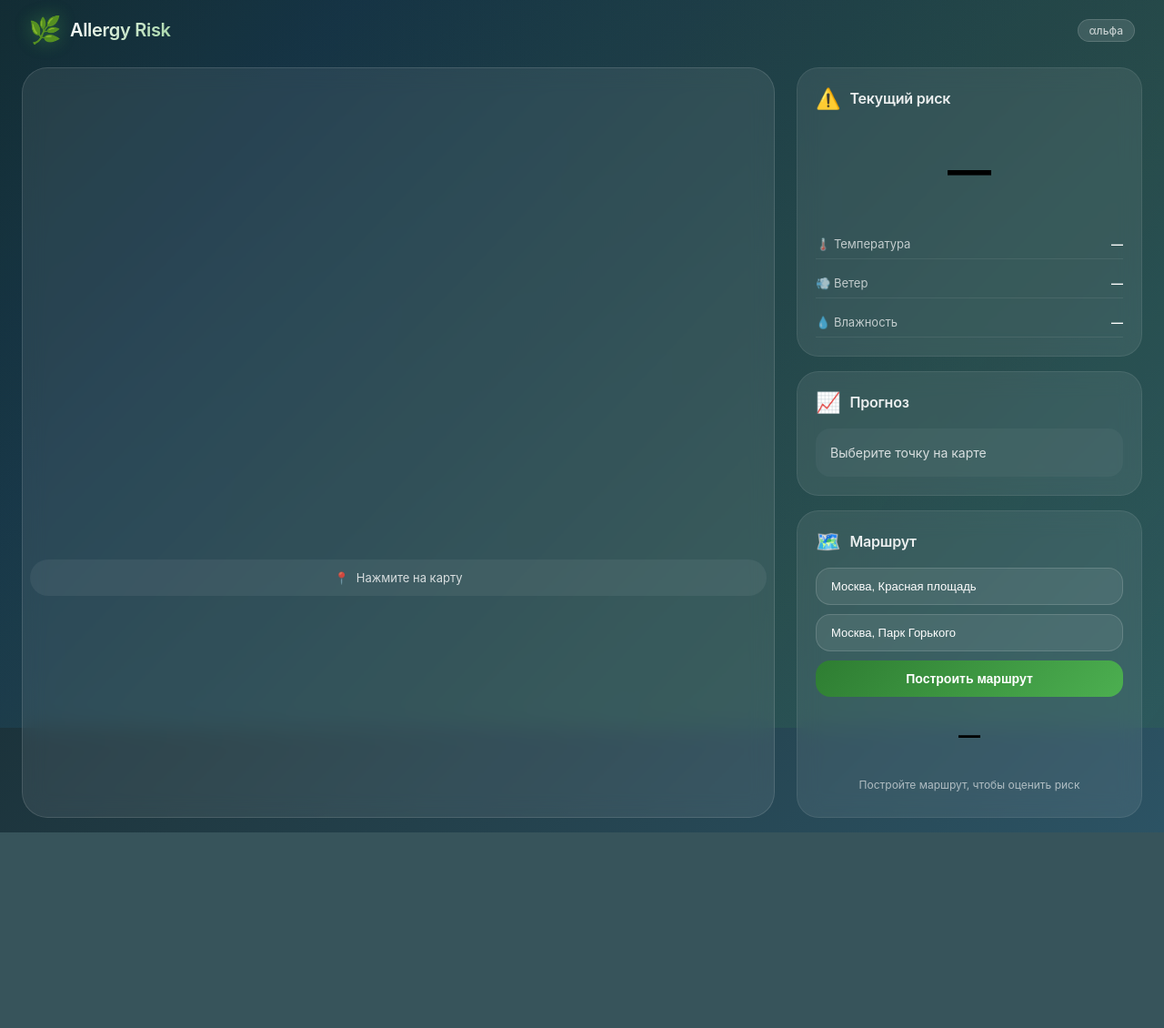
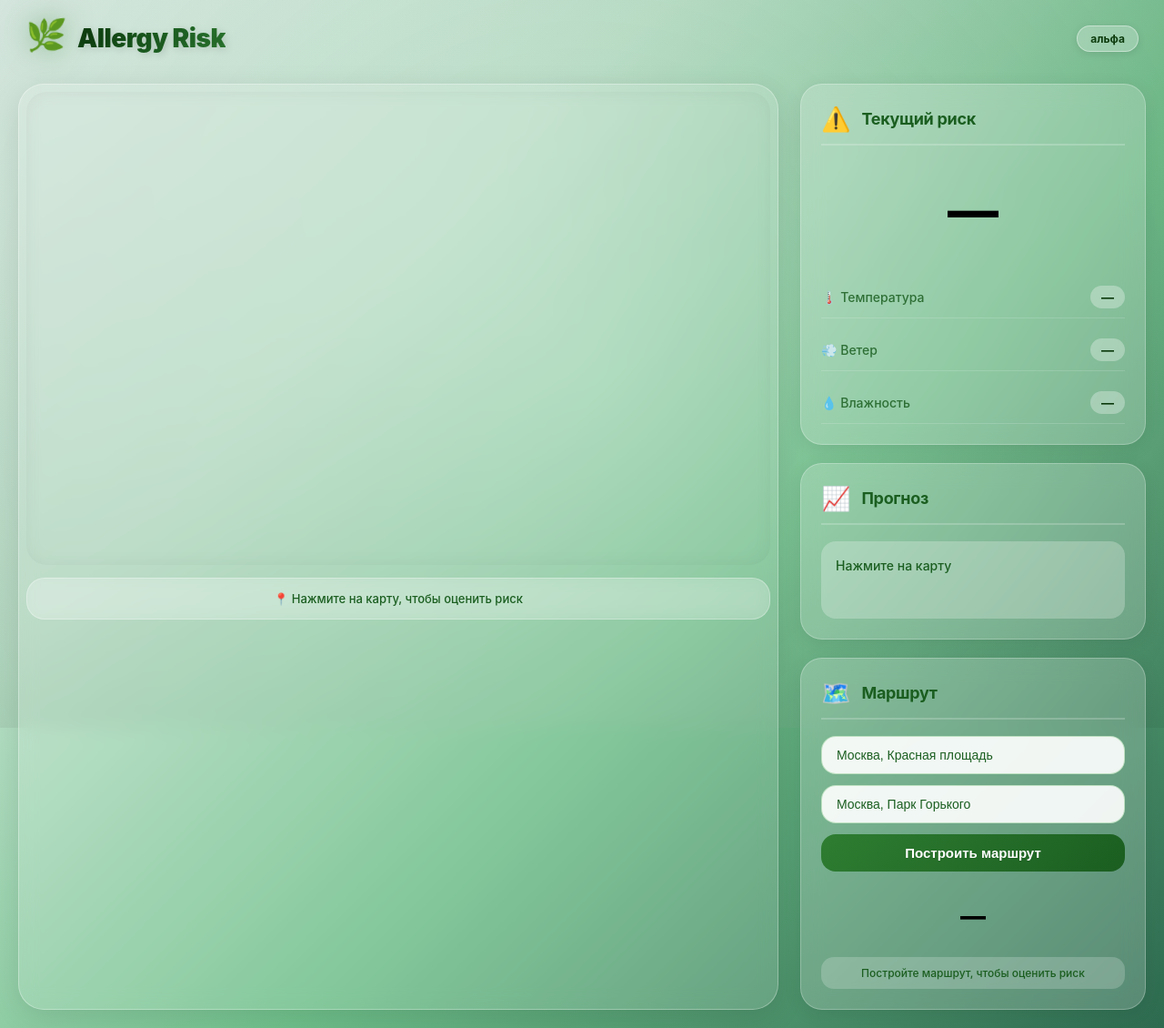
Before and after one commit to Tuxusus/allergy-risk-webapp, a Flask app: page / in a window 1280 px wide. Shown: the whole page at 91% size. Before the commit the page ends 915 px from the top, so only its background shows below. Run offline with Flask 3, Linux system fonts and the light colour scheme.

Commit message:
карта работает, дизайн хороший

```diff
--- a/static/script.js
+++ b/static/script.js
@@ -1,9 +1,6 @@
-// Глобальные переменные
 let myMap;
 let activePlacemark;
-
-// Инициализация карты
-ymaps.ready(init);
+let currentRoute;
 
 function init() {
     myMap = new ymaps.Map("map", {
@@ -12,26 +9,19 @@ function init() {
         controls: ["zoomControl", "fullscreenControl"]
     });
 
-    // Стилизация карты (немного темнее для современного вида)
-    myMap.setType("yandex#dark");
-
     myMap.events.add("click", function(e) {
         const coords = e.get("coords");
         const lat = coords[0].toFixed(6);
         const lon = coords[1].toFixed(6);
 
-        console.log(`Клик: ${lat}, ${lon}`);
-
-        document.getElementById("coords-info").innerHTML = `
-            <span>📍</span> Загрузка данных для ${lat}, ${lon}...
-        `;
+        document.getElementById("coords-info").innerHTML = '<span>⏳</span> Загрузка...';
 
         if (activePlacemark) {
             myMap.geoObjects.remove(activePlacemark);
         }
 
         activePlacemark = new ymaps.Placemark(coords, {
-            hintContent: `Выбрано: ${lat}, ${lon}`,
+            hintContent: `${lat}, ${lon}`,
             balloonContent: `<strong>Координаты:</strong><br>${lat}, ${lon}`
         }, {
             preset: "islands#greenDotIcon"
@@ -41,8 +31,10 @@ function init() {
         fetchRiskData(lat, lon);
     });
 
-    // Обработчик маршрутов
-    document.getElementById("build-route-btn").addEventListener("click", buildRoute);
+    const routeBtn = document.getElementById("build-route-btn");
+    if (routeBtn) {
+        routeBtn.addEventListener("click", buildRoute);
+    }
 }
 
 async function fetchRiskData(lat, lon) {
@@ -54,45 +46,31 @@ async function fetchRiskData(lat, lon) {
         });
 
         const data = await response.json();
-        console.log("Данные получены:", data);
         updateUI(data);
 
-        document.getElementById("coords-info").innerHTML = `
-            <span>📍</span> ${lat}, ${lon} — данные обновлены
-        `;
+        document.getElementById("coords-info").innerHTML =
+            `<span>📍</span> ${lat}, ${lon} — риск: ${data.risk}`;
 
     } catch (error) {
-        console.error("Ошибка:", error);
-        document.getElementById("coords-info").innerHTML = `
-            <span>⚠️</span> Ошибка получения данных
-        `;
+        console.error(error);
+        document.getElementById("coords-info").innerHTML = '<span>⚠️</span> Ошибка';
     }
 }
 
 function updateUI(data) {
-    // Погода
-    document.getElementById("temp").textContent = data.temperature !== null ? data.temperature + "°C" : "—";
-    document.getElementById("wind").textContent = data.wind_speed !== null ? data.wind_speed + " м/с" : "—";
-    document.getElementById("humidity").textContent = data.humidity !== null ? data.humidity + "%" : "—";
+    document.getElementById("temp").textContent = data.temperature ? data.temperature + "°C" : "—";
+    document.getElementById("wind").textContent = data.wind_speed ? data.wind_speed + " м/с" : "—";
+    document.getElementById("humidity").textContent = data.humidity ? data.humidity + "%" : "—";
 
-    // Риск
-    const riskElement = document.getElementById("risk-value");
-    riskElement.textContent = data.risk;
-    riskElement.className = "risk-value " + getRiskClass(data.risk);
+    const riskDiv = document.getElementById("risk-value");
+    riskDiv.textContent = data.risk;
+    riskDiv.className = "risk-value " + getRiskClass(data.risk);
 
-    // Прогноз
     document.getElementById("forecast-text").textContent = data.forecast;
 
-    // Риск маршрута
-    const routeElement = document.getElementById("route-value");
-    routeElement.textContent = data.route_risk;
-    routeElement.className = "route-value " + getRiskClass(data.route_risk);
-
-    let routeMsg = "";
-    if (data.route_risk === "Низкий") routeMsg = "✅ Маршрут безопасен";
-    else if (data.route_risk === "Средний") routeMsg = "⚠️ Рекомендованы меры предосторожности";
-    else routeMsg = "🚫 Высокий риск! По возможности избегайте";
-    document.getElementById("route-details").textContent = routeMsg;
+    const routeRiskDiv = document.getElementById("route-value");
+    routeRiskDiv.textContent = data.route_risk;
+    routeRiskDiv.className = "route-value " + getRiskClass(data.route_risk);
 }
 
 function getRiskClass(risk) {
@@ -103,36 +81,38 @@ function getRiskClass(risk) {
 }
 
 function buildRoute() {
-    const from = document.getElementById("route-from").value;
-    const to = document.getElementById("route-to").value;
+    const from = document.getElementById("route-from").value.trim();
+    const to = document.getElementById("route-to").value.trim();
 
     if (!from || !to) {
-        alert("Введите обе точки маршрута");
+        alert("Введите обе точки");
         return;
     }
 
-    document.getElementById("route-details").innerHTML = "⏳ Построение маршрута...";
+    const detailsDiv = document.getElementById("route-details");
+    detailsDiv.innerHTML = "⏳ Построение маршрута...";
+
+    if (currentRoute) {
+        myMap.geoObjects.remove(currentRoute);
+    }
 
     ymaps.route([from, to]).then(
-        route => {
-            myMap.geoObjects.add(route);
+        function(route) {
+            currentRoute = route;
+            myMap.geoObjects.add(currentRoute);
 
-            const wayPoints = route.getWayPoints();
-            const length = route.getHumanLength();
-            const time = route.getHumanTime();
-
-            // TODO: Рассчитать риск вдоль маршрута (когда будут данные)
             document.getElementById("route-value").textContent = "Низкий";
             document.getElementById("route-value").className = "route-value low";
-            document.getElementById("route-details").innerHTML = `
-                📏 ${length} | ⏱️ ${time}<br>
-                🟢 Предварительная оценка риска: низкая
+            detailsDiv.innerHTML = `
+                📏 ${route.getHumanLength()} | ⏱️ ${route.getHumanTime()}<br>
+                🟢 Оценка риска: низкий
             `;
         },
-        error => {
+        function(error) {
             console.error(error);
-            document.getElementById("route-details").innerHTML =
-                "❌ Не удалось построить маршрут. Проверьте названия мест";
+            detailsDiv.innerHTML = "❌ Не удалось построить маршрут. Проверьте названия (например, 'Москва, Красная площадь')";
         }
     );
 }
+
+ymaps.ready(init);
--- a/static/style.css
+++ b/static/style.css
@@ -6,12 +6,12 @@
 
 body {
     font-family: -apple-system, BlinkMacSystemFont, 'Segoe UI', Roboto, 'Helvetica Neue', sans-serif;
-    background: linear-gradient(135deg, #0f2027 0%, #203a43 50%, #2c5364 100%);
+    background: linear-gradient(135deg, #e0f2e9 0%, #b8dfc6 30%, #6fbf8a 60%, #2d6a4f 100%);
     min-height: 100vh;
     position: relative;
 }
 
-/* Анимированный фон с переливами */
+/* Анимированные переливы фона */
 body::before {
     content: '';
     position: fixed;
@@ -19,24 +19,9 @@ body::before {
     left: 0;
     width: 100%;
     height: 100%;
-    background: linear-gradient(
-        125deg,
-        rgba(46, 125, 50, 0.15) 0%,
-        rgba(76, 175, 80, 0.1) 25%,
-        rgba(33, 150, 243, 0.1) 50%,
-        rgba(76, 175, 80, 0.1) 75%,
-        rgba(46, 125, 50, 0.15) 100%
-    );
-    background-size: 200% 200%;
-    animation: gradientFlow 12s ease infinite;
+    background: radial-gradient(circle at 50% 50%, rgba(255, 255, 255, 0.15), rgba(0, 0, 0, 0.05));
     pointer-events: none;
     z-index: 0;
-}
-
-@keyframes gradientFlow {
-    0% { background-position: 0% 50%; }
-    50% { background-position: 100% 50%; }
-    100% { background-position: 0% 50%; }
 }
 
 .app {
@@ -44,55 +29,70 @@ body::before {
     z-index: 1;
     max-width: 1600px;
     margin: 0 auto;
-    padding: 16px 24px;
+    padding: 20px;
     min-height: 100vh;
 }
 
-/* Минимальная шапка */
+/* Шапка */
 .top-bar {
     display: flex;
     justify-content: space-between;
     align-items: center;
-    margin-bottom: 24px;
+    margin-bottom: 28px;
     padding: 0 8px;
 }
 
 .logo {
     display: flex;
     align-items: center;
-    gap: 10px;
+    gap: 12px;
 }
 
 .logo-icon {
-    font-size: 28px;
-    filter: drop-shadow(0 0 10px rgba(76, 175, 80, 0.5));
-    animation: iconPulse 3s ease infinite;
+    font-size: 36px;
+    filter: drop-shadow(0 0 15px rgba(46, 125, 50, 0.5));
+    animation: leafFloat 4s ease-in-out infinite;
 }
 
-@keyframes iconPulse {
-    0%, 100% { transform: scale(1); opacity: 0.8; }
-    50% { transform: scale(1.05); opacity: 1; }
+@keyframes leafFloat {
+    0%, 100% { transform: translateY(0px) rotate(0deg); }
+    50% { transform: translateY(-5px) rotate(5deg); }
 }
 
 .logo-text {
-    font-size: 20px;
-    font-weight: 600;
-    background: linear-gradient(135deg, #ffffff 0%, #a5d6a7 100%);
+    font-size: 28px;
+    font-weight: 900;
+    background: linear-gradient(135deg, #0d3b0d, #1b5e20, #2e7d32);
     -webkit-background-clip: text;
     -webkit-text-fill-color: transparent;
     background-clip: text;
-    letter-spacing: -0.3px;
+    letter-spacing: -0.5px;
+    text-shadow: 2px 2px 8px rgba(0, 0, 0, 0.15);
+    position: relative;
+}
+
+/* Добавляем тёмный ободок вокруг текста */
+.logo-text::before {
+    content: attr(data-text);
+    position: absolute;
+    left: 0;
+    top: 0;
+    z-index: -1;
+    -webkit-text-stroke: 2px rgba(13, 59, 13, 0.3);
+    background: none;
+    -webkit-background-clip: unset;
 }
 
 .badge {
-    background: rgba(255, 255, 255, 0.12);
+    background: rgba(255, 255, 255, 0.25);
     backdrop-filter: blur(8px);
-    padding: 4px 12px;
+    padding: 6px 14px;
     border-radius: 40px;
     font-size: 12px;
-    font-weight: 500;
-    color: rgba(255, 255, 255, 0.7);
-    border: 1px solid rgba(255, 255, 255, 0.15);
+    font-weight: 700;
+    color: #0d3b0d;
+    border: 1px solid rgba(255, 255, 255, 0.4);
+    box-shadow: 0 2px 8px rgba(0, 0, 0, 0.1);
 }
 
 /* Основной контейнер */
@@ -104,17 +104,19 @@ body::before {
 
 /* Карта */
 .map-section {
-    background: rgba(255, 255, 255, 0.08);
-    backdrop-filter: blur(12px);
+    background: rgba(255, 255, 255, 0.15);
+    backdrop-filter: blur(10px);
     border-radius: 28px;
     padding: 8px;
-    border: 1px solid rgba(255, 255, 255, 0.12);
+    border: 1px solid rgba(255, 255, 255, 0.3);
+    box-shadow: 0 8px 32px rgba(0, 0, 0, 0.1);
     transition: all 0.3s ease;
 }
 
 .map-section:hover {
-    border-color: rgba(76, 175, 80, 0.4);
-    box-shadow: 0 8px 32px rgba(0, 0, 0, 0.2);
+    transform: translateY(-3px);
+    box-shadow: 0 12px 40px rgba(0, 0, 0, 0.15);
+    border-color: rgba(255, 255, 255, 0.5);
 }
 
 #map {
@@ -122,110 +124,124 @@ body::before {
     height: 520px;
     border-radius: 22px;
     overflow: hidden;
+    box-shadow: inset 0 0 20px rgba(0, 0, 0, 0.05);
 }
 
 .coords-info {
-    margin-top: 12px;
-    padding: 12px 16px;
-    background: rgba(255, 255, 255, 0.06);
+    margin-top: 14px;
+    padding: 14px 18px;
+    background: rgba(255, 255, 255, 0.2);
+    backdrop-filter: blur(8px);
     border-radius: 20px;
     font-size: 13px;
-    color: rgba(255, 255, 255, 0.8);
+    font-weight: 500;
+    color: #1b5e20;
     text-align: center;
-    display: flex;
-    align-items: center;
-    justify-content: center;
-    gap: 8px;
+    border: 1px solid rgba(255, 255, 255, 0.3);
 }
 
 /* Правая панель */
 .info-panel {
     display: flex;
     flex-direction: column;
-    gap: 16px;
+    gap: 20px;
 }
 
-/* Карточки */
+/* Карточки - стеклянный эффект */
 .info-card {
-    background: rgba(255, 255, 255, 0.08);
+    background: rgba(255, 255, 255, 0.2);
     backdrop-filter: blur(12px);
     border-radius: 24px;
-    padding: 20px;
+    padding: 22px;
     transition: all 0.3s ease;
-    border: 1px solid rgba(255, 255, 255, 0.08);
+    border: 1px solid rgba(255, 255, 255, 0.25);
+    box-shadow: 0 4px 20px rgba(0, 0, 0, 0.08);
 }
 
 .info-card:hover {
-    transform: translateY(-2px);
-    background: rgba(255, 255, 255, 0.12);
-    border-color: rgba(76, 175, 80, 0.3);
+    transform: translateY(-3px);
+    background: rgba(255, 255, 255, 0.28);
+    border-color: rgba(255, 255, 255, 0.4);
+    box-shadow: 0 8px 30px rgba(0, 0, 0, 0.12);
 }
 
 .card-header {
     display: flex;
     align-items: center;
-    gap: 10px;
-    margin-bottom: 16px;
+    gap: 12px;
+    margin-bottom: 18px;
+    border-bottom: 2px solid rgba(255, 255, 255, 0.2);
+    padding-bottom: 12px;
 }
 
 .card-icon {
-    font-size: 22px;
+    font-size: 26px;
 }
 
 .card-header h3 {
-    font-size: 16px;
-    font-weight: 600;
-    color: rgba(255, 255, 255, 0.9);
-    letter-spacing: -0.2px;
+    font-size: 18px;
+    font-weight: 700;
+    color: #1b5e20;
+    letter-spacing: -0.3px;
 }
 
 /* Риск */
 .risk-value {
-    font-size: 48px;
-    font-weight: 700;
+    font-size: 56px;
+    font-weight: 800;
     text-align: center;
     padding: 20px;
     border-radius: 20px;
-    margin-bottom: 16px;
+    margin-bottom: 18px;
     transition: all 0.3s;
 }
 
 .risk-value.low {
     background: linear-gradient(135deg, rgba(46, 125, 50, 0.3), rgba(76, 175, 80, 0.15));
-    color: #81c784;
-    border: 1px solid rgba(76, 175, 80, 0.3);
+    color: #1b5e20;
+    border: 2px solid rgba(76, 175, 80, 0.5);
+    text-shadow: 0 1px 2px rgba(255, 255, 255, 0.3);
 }
 
 .risk-value.medium {
     background: linear-gradient(135deg, rgba(239, 108, 0, 0.3), rgba(255, 152, 0, 0.15));
-    color: #ffb74d;
-    border: 1px solid rgba(255, 152, 0, 0.3);
+    color: #e65100;
+    border: 2px solid rgba(255, 152, 0, 0.5);
 }
 
 .risk-value.high {
     background: linear-gradient(135deg, rgba(198, 40, 40, 0.3), rgba(239, 83, 80, 0.15));
-    color: #ef9a9a;
-    border: 1px solid rgba(239, 83, 80, 0.3);
+    color: #b71c1c;
+    border: 2px solid rgba(239, 83, 80, 0.5);
 }
 
 .risk-details {
     display: flex;
     flex-direction: column;
-    gap: 10px;
+    gap: 12px;
 }
 
 .detail-item {
     display: flex;
     justify-content: space-between;
-    padding: 8px 0;
-    border-bottom: 1px solid rgba(255, 255, 255, 0.08);
-    font-size: 13px;
-    color: rgba(255, 255, 255, 0.7);
+    align-items: center;
+    padding: 10px 0;
+    border-bottom: 1px solid rgba(255, 255, 255, 0.15);
+    font-size: 14px;
+    font-weight: 500;
+    color: #1b5e20;
+}
+
+.detail-item span:first-child {
+    opacity: 0.85;
 }
 
 .detail-item span:last-child {
-    font-weight: 600;
-    color: white;
+    font-weight: 700;
+    background: rgba(255, 255, 255, 0.3);
+    padding: 4px 12px;
+    border-radius: 20px;
+    color: #0d3b0d;
 }
 
 /* Прогноз */
@@ -233,85 +249,94 @@ body::before {
     font-size: 14px;
     line-height: 1.5;
     padding: 16px;
-    background: rgba(255, 255, 255, 0.04);
+    background: rgba(255, 255, 255, 0.25);
     border-radius: 16px;
-    color: rgba(255, 255, 255, 0.8);
+    color: #1b5e20;
+    font-weight: 500;
+    min-height: 85px;
 }
 
 /* Маршруты */
 .route-inputs {
     display: flex;
     flex-direction: column;
-    gap: 10px;
-    margin-bottom: 16px;
+    gap: 12px;
+    margin-bottom: 18px;
 }
 
 .route-inputs input {
-    background: rgba(255, 255, 255, 0.08);
-    border: 1px solid rgba(255, 255, 255, 0.15);
+    background: rgba(255, 255, 255, 0.9);
+    border: 1px solid rgba(76, 175, 80, 0.3);
     padding: 12px 16px;
     border-radius: 16px;
-    font-size: 13px;
-    color: white;
+    font-size: 14px;
+    color: #1b5e20;
+    font-weight: 500;
     outline: none;
     transition: all 0.2s;
 }
 
 .route-inputs input:focus {
-    border-color: #4caf50;
-    background: rgba(255, 255, 255, 0.12);
+    border-color: #2e7d32;
+    background: white;
+    box-shadow: 0 0 0 3px rgba(46, 125, 50, 0.2);
 }
 
 .route-inputs input::placeholder {
-    color: rgba(255, 255, 255, 0.4);
+    color: rgba(27, 94, 32, 0.5);
 }
 
 .route-inputs button {
-    background: linear-gradient(135deg, #2e7d32, #4caf50);
+    background: linear-gradient(135deg, #2e7d32, #1b5e20);
     border: none;
     padding: 12px;
     border-radius: 16px;
-    font-size: 14px;
-    font-weight: 600;
+    font-size: 15px;
+    font-weight: 700;
     color: white;
     cursor: pointer;
     transition: all 0.2s;
+    text-shadow: 0 1px 1px rgba(0, 0, 0, 0.1);
 }
 
 .route-inputs button:hover {
-    transform: translateY(-1px);
-    box-shadow: 0 4px 12px rgba(76, 175, 80, 0.3);
+    transform: translateY(-2px);
+    box-shadow: 0 6px 20px rgba(46, 125, 50, 0.4);
+    background: linear-gradient(135deg, #1b5e20, #0d3b0d);
 }
 
 .route-value {
-    font-size: 24px;
-    font-weight: 700;
+    font-size: 28px;
+    font-weight: 800;
     text-align: center;
-    padding: 12px;
+    padding: 14px;
     border-radius: 16px;
-    margin-bottom: 12px;
+    margin-bottom: 14px;
 }
 
 .route-value.low {
-    background: rgba(76, 175, 80, 0.15);
-    color: #81c784;
+    background: rgba(46, 125, 50, 0.25);
+    color: #1b5e20;
 }
 
 .route-value.medium {
-    background: rgba(255, 152, 0, 0.15);
-    color: #ffb74d;
+    background: rgba(239, 108, 0, 0.25);
+    color: #e65100;
 }
 
 .route-value.high {
-    background: rgba(239, 83, 80, 0.15);
-    color: #ef9a9a;
+    background: rgba(198, 40, 40, 0.25);
+    color: #b71c1c;
 }
 
 .route-details {
     font-size: 12px;
-    color: rgba(255, 255, 255, 0.6);
+    font-weight: 500;
+    color: #1b5e20;
     text-align: center;
-    padding: 8px;
+    padding: 10px;
+    background: rgba(255, 255, 255, 0.2);
+    border-radius: 14px;
 }
 
 /* Адаптивность */
@@ -327,9 +352,22 @@ body::before {
     #map {
         height: 400px;
     }
+
+    .logo-text {
+        font-size: 20px;
+    }
+
+    .logo-icon {
+        font-size: 28px;
+    }
 }
 
-/* Стили для Yandex Maps (чтобы вписывался в дизайн) */
-ymaps {
-    filter: brightness(1.05) contrast(1.02);
+/* Анимация пульсации для активных элементов */
+@keyframes softPulse {
+    0%, 100% { opacity: 0.7; }
+    50% { opacity: 1; }
 }
+
+.loading {
+    animation: softPulse 1.5s infinite;
+}
--- a/templates/index.html
+++ b/templates/index.html
@@ -5,40 +5,34 @@
     <meta name="viewport" content="width=device-width, initial-scale=1.0">
     <title>Allergy Risk — умный маршрутизатор для аллергиков</title>
     <link rel="stylesheet" href="{{ url_for('static', filename='style.css') }}">
-    <!-- Yandex Maps API -->
-    <script src="https://api-maps.yandex.ru/2.1/?apikey=ef45c9a8-2dbb-41a1-af00-3a189a8eb9bb&lang=ru_RU" type="text/javascript"></script>
+    <script src="https://api-maps.yandex.ru/2.1/?lang=ru_RU" type="text/javascript"></script>
 </head>
 <body>
     <div class="app">
-        <!-- Шапка минимальная, почти исчезла -->
         <div class="top-bar">
             <div class="logo">
                 <span class="logo-icon">🌿</span>
                 <span class="logo-text">Allergy Risk</span>
             </div>
-            <div class="badge">αльфа</div>
+            <div class="badge">альфа</div>
         </div>
 
-        <!-- Основной контент -->
         <div class="main-container">
-            <!-- Карта -->
             <div class="map-section">
                 <div id="map"></div>
                 <div class="coords-info" id="coords-info">
-                    <span>📍</span> Нажмите на карту
+                    <span>📍</span> Нажмите на карту, чтобы оценить риск
                 </div>
             </div>
 
-            <!-- Правая панель -->
             <div class="info-panel">
-                <!-- Риск -->
-                <div class="info-card risk-card">
+                <div class="info-card">
                     <div class="card-header">
                         <span class="card-icon">⚠️</span>
                         <h3>Текущий риск</h3>
                     </div>
                     <div class="risk-value" id="risk-value">—</div>
-                    <div class="risk-details" id="risk-details">
+                    <div class="risk-details">
                         <div class="detail-item">
                             <span>🌡️ Температура</span>
                             <span id="temp">—</span>
@@ -54,19 +48,17 @@
                     </div>
                 </div>
 
-                <!-- Прогноз -->
-                <div class="info-card forecast-card">
+                <div class="info-card">
                     <div class="card-header">
                         <span class="card-icon">📈</span>
                         <h3>Прогноз</h3>
                     </div>
                     <div class="forecast-text" id="forecast-text">
-                        Выберите точку на карте
+                        Нажмите на карту
                     </div>
                 </div>
 
-                <!-- Маршруты -->
-                <div class="info-card route-card">
+                <div class="info-card">
                     <div class="card-header">
                         <span class="card-icon">🗺️</span>
                         <h3>Маршрут</h3>
```
